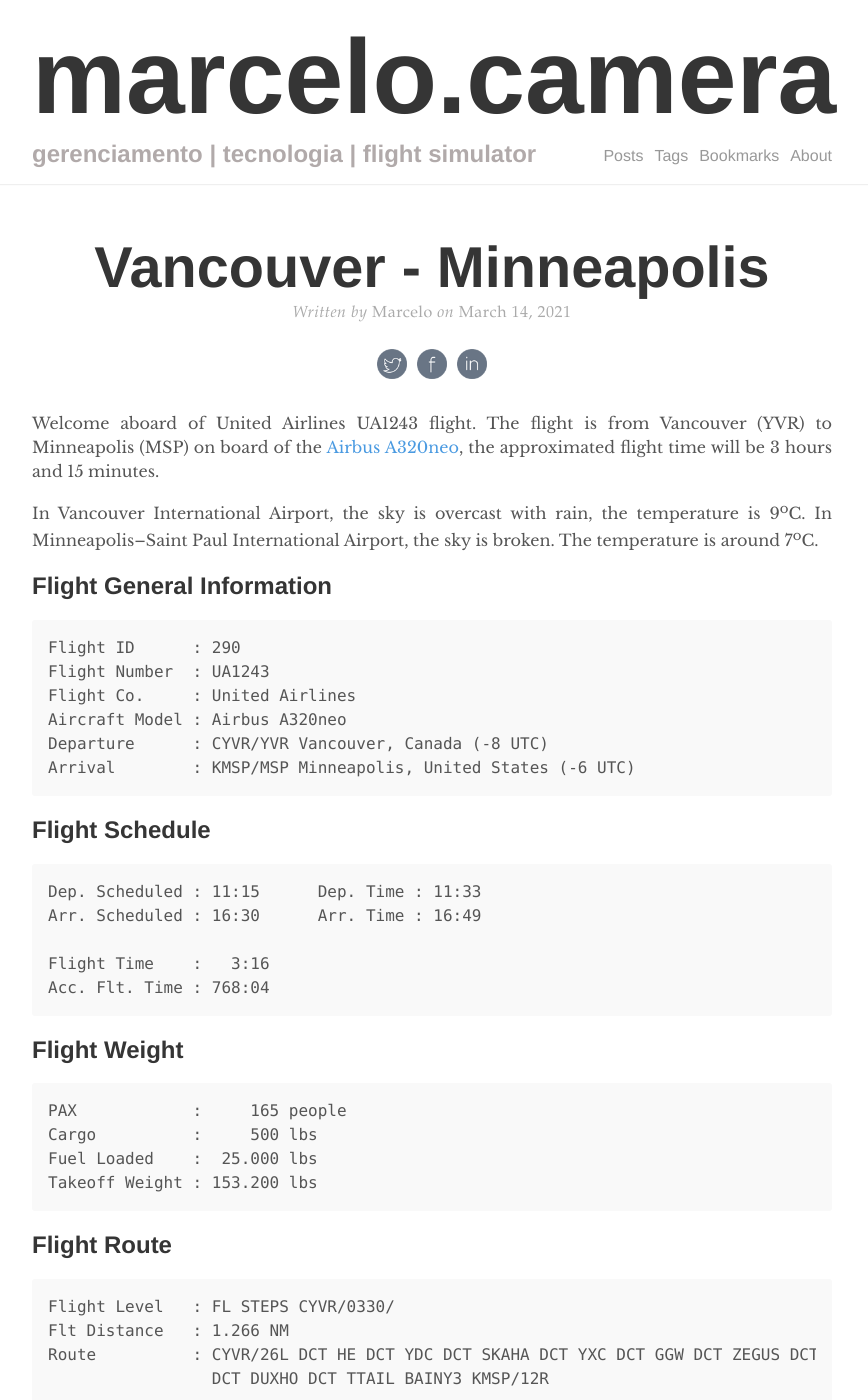
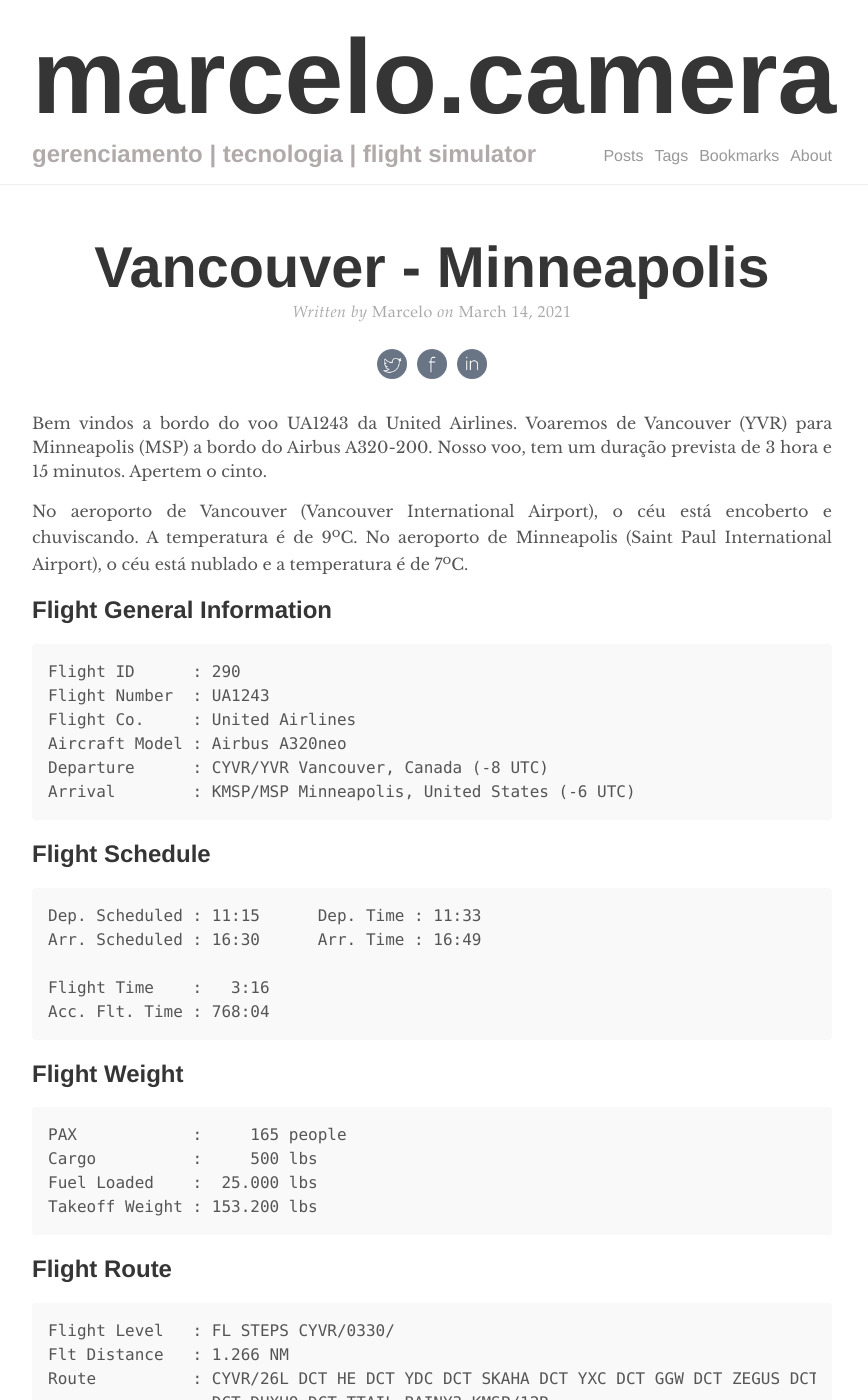
Before and after one commit to marcelocamera/marcelocamera.github.io, a Jekyll site: the page built from _posts/2021-03-14-290-YVR-MSP.md, in a window 1280 px wide and 1400 px high. Shown: the whole window, without its empty margins (208-1076 px from the left). Built offline with Jekyll 4.4.1, drawn with Linux system fonts in a browser that asks for light colours; comment, search, counter and statistics services are not loaded; some of the changed text lies outside the part shown.

Commit message:
Update 2021-03-14-290-YVR-MSP.md

```diff
--- a/_posts/2021-03-14-290-YVR-MSP.md
+++ b/_posts/2021-03-14-290-YVR-MSP.md
@@ -4,10 +4,12 @@ title: "Vancouver - Minneapolis"
 author: "Marcelo"
 comments: true
 tags: flight-simulator
+excerpt_separator: <!--more-->
 ---
-Welcome aboard of United Airlines UA1243 flight. The flight is from Vancouver (YVR) to Minneapolis (MSP) on board of the <a href="https://imgproc.airliners.net/photos/airliners/1/1/9/6346911.jpg?v=v48fa935c0eb" target="_blank">Airbus A320neo</a>, the approximated flight time will be 3 hours and 15 minutes.
+Bem vindos a bordo do voo UA1243 da United Airlines. Voaremos de Vancouver (YVR) para Minneapolis (MSP) a bordo do Airbus A320-200. Nosso voo, tem um duração prevista de 3 hora e 15 minutos. Apertem o cinto.
+<!--more-->
 
-In Vancouver International Airport, the sky is overcast with rain, the temperature is 9<sup>o</sup>C. In Minneapolis–Saint Paul International Airport, the sky is broken. The temperature is around 7<sup>o</sup>C.
+No aeroporto de Vancouver (Vancouver International Airport), o céu está encoberto e chuviscando. A temperatura é de 9<sup>o</sup>C. No aeroporto de Minneapolis (Saint Paul International Airport), o céu está nublado e a temperatura é de 7<sup>o</sup>C.
 
 ## Flight General Information
 {% highlight markdown %}
@@ -47,13 +49,17 @@ Route          : CYVR/26L DCT HE DCT YDC DCT SKAHA DCT YXC DCT GGW DCT ZEGUS DCT
 ## Weather Information
 {% highlight markdown %}
 CYVR/YVR VANCOUVER INTL
-   CYVR 141800Z 11017G23KT 15SM -RA OVC040 09/05 A2983 RMK SC8 SLP102
+   CYVR 141800Z 11017G23KT 15SM -RA OVC040 09/05 A2983
 
 KMSP/MSP MINNEAPOLIS-ST PAUL INTL/WOLD-
-   KMSP 141753Z 07016G30KT 10SM BKN250 07/M09 A3042 RMK AO2 PK WND 08031/1710 SLP310
-   T00721089 10078 20011 56008
+   KMSP 141753Z 07016G30KT 10SM BKN250 07/M09 A3042
+
 {% endhighlight %}
 
 <figure align="center">
-   <img src="/assets/290.PNG">
+   <img src="/assets/290a.webp">
 </figure>
+
+<figure align="center">
+   <img src="/assets/290b.webp">
+</figure>
```
